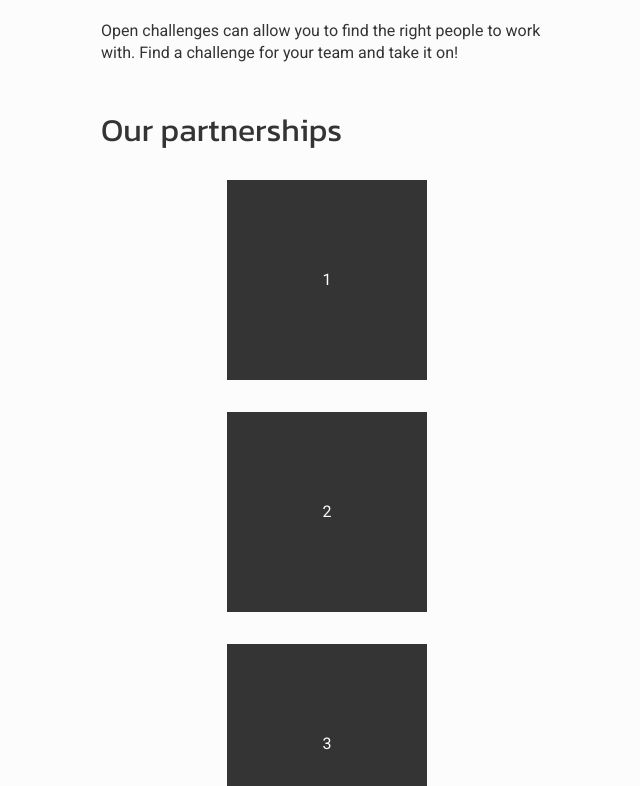
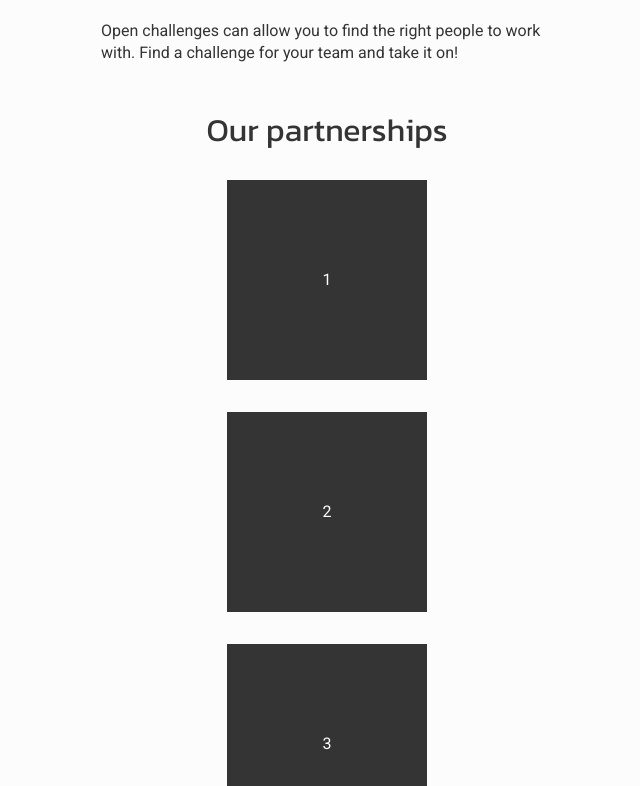
Before and after one commit to amu-cai/amueval-frontend, a React (Create React App) app: page / in a window 1280 px wide. Shown: the part 1334-2120 px from the top of the page, without its empty margins (313-953 px from the left). Built offline with nearby package versions, Linux system fonts and the light colour scheme.

Commit message:
refactor widths and start challenges page

```diff
--- a/src/components/sections/Commercial.js
+++ b/src/components/sections/Commercial.js
@@ -5,7 +5,7 @@ import CircleNumber from "../elements/CircleNumber";
 
 const Commercial = () => {
     return (
-        <FlexColumn as='section' alignmentX='flex-start' width='80%' maxWidth='452px'>
+        <FlexColumn as='section' alignmentX='flex-start'>
             <H2 as='h2' margin='0 0 24px 0'>
                 Commercial challanges
             </H2>
--- a/src/components/sections/Csi.js
+++ b/src/components/sections/Csi.js
@@ -4,7 +4,7 @@ import {Body, H2, Medium} from "../../utils/fonts";
 
 const Csi = () => {
     return (
-        <FlexColumn as='section' alignmentX='flex-start' width='80%' maxWidth='452px'>
+        <FlexColumn as='section' alignmentX='flex-start'>
             <H2 as='h2' margin='0 0 24px 0'>
                 Center for artificial intelligence
             </H2>
--- a/src/components/sections/Hero.js
+++ b/src/components/sections/Hero.js
@@ -7,8 +7,7 @@ import {Link} from "react-router-dom";
 
 const Hero = () => {
     return (
-        <FlexColumn alignmentX='flex-start' gap='24px'
-                    width='80%' maxWidth='452px'>
+        <FlexColumn alignmentX='flex-start' gap='24px' maxWidth='452px'>
             <H1 as="h1">
                 Welcome to
                 <Container display="inline" color={theme.colors.green}>
--- a/src/components/sections/Motivation.js
+++ b/src/components/sections/Motivation.js
@@ -6,7 +6,7 @@ import theme from "../../utils/theme";
 
 const Motivation = () => {
     return (
-        <FlexColumn as='section' alignmentX='flex-start' gap='24px' width='80%' maxWidth='452px'>
+        <FlexColumn as='section' alignmentX='flex-start' gap='24px' width='100%'>
             <H2 as='h2'>
                 Motivation
             </H2>
--- a/src/components/sections/Partnerships.js
+++ b/src/components/sections/Partnerships.js
@@ -5,7 +5,7 @@ import Placeholder from "../elements/Placeholder";
 
 const Partnerships = () => {
     return (
-        <FlexColumn as='section' alignmentX='flex-start' width='80%' maxWidth='452px' gap='32px'>
+        <FlexColumn as='section' alignmentX='flex-start' gap='32px'>
             <H2 as='h2'>
                 Our partnerships
             </H2>
--- a/src/pages/Challenges.js
+++ b/src/pages/Challenges.js
@@ -1,10 +1,17 @@
 import React from "react";
+import {H1} from "../utils/fonts";
+import {FlexColumn} from "../utils/containers";
 
 const Challenges = () => {
     return (
-        <>
-            Challenges
-        </>
+        <FlexColumn as='main' alignmentY='flex-start' width='100%'
+                    minHeight='100vh' padding='90px 0 32px 0'>
+            <FlexColumn maxWidth='452px' alignmentX='flex-start' width='80%'>
+                <H1 as='h1'>
+                    Challenges
+                </H1>
+            </FlexColumn>
+        </FlexColumn>
     );
 }
 
--- a/src/pages/LandingPage.js
+++ b/src/pages/LandingPage.js
@@ -9,12 +9,14 @@ import Partnerships from "../components/sections/Partnerships";
 const LandingPage = () => {
     return (
         <FlexColumn as='main' alignmentY='flex-start' width='100%'
-                    minHeight='100vh' padding='90px 0 32px 0' gap='48px'>
-            <Hero/>
-            <Motivation/>
-            <Csi/>
-            <Commercial/>
-            <Partnerships/>
+                    minHeight='100vh' padding='90px 0 32px 0'>
+            <FlexColumn maxWidth='452px' gap='48px' width='80%'>
+                <Hero/>
+                <Motivation/>
+                <Csi/>
+                <Commercial/>
+                <Partnerships/>
+            </FlexColumn>
         </FlexColumn>
     );
 }
```
